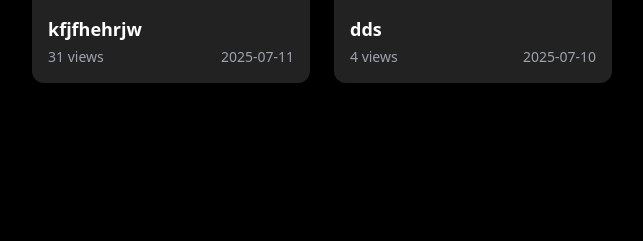
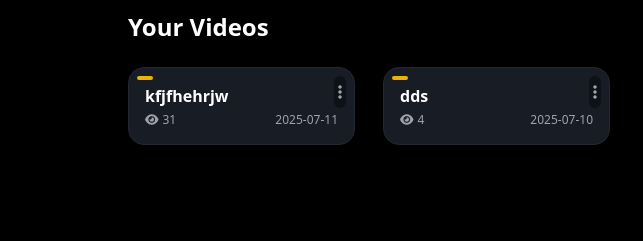
Before and after one commit to troll-abhaya/cupoftea, a Flask app: page /profile in a window 1280 px wide. Shown: the part 626-867 px from the top of the page, without its empty margins (16-659 px from the left). Before the commit the page ends 709 px from the top, so only its background shows below. Run offline with Flask 3, Linux system fonts and the light colour scheme; the visitor is signed in with stand-in values (Sample User, id 1); data comes from the database, SQL or seed files in the repository; both versions use the stored data as it was after the commit; data that the repository does not hold is empty; some libraries are stand-ins or nearby versions; grey boxes are pictures that could not be loaded.

Commit message:
changes in files

```diff
--- a/app.py
+++ b/app.py
@@ -5,11 +5,17 @@
 from werkzeug.utils import secure_filename
 from werkzeug.security import generate_password_hash, check_password_hash
 from datetime import datetime
-# Import user_stats from the correct location
+
+# Import custom modules
 sys.path.append(os.path.dirname(os.path.abspath(__file__)))
 from user_stats import get_user_stats
-import subprocess
 from generate_thumbnail import generate_thumbnail, generate_video_thumbnail
+from tenshi import Tenshi
+
+# Check if profile_route.py exists to import edit_profile_route
+from app.profile_route import edit_profile_route
+from app import get_db, close_db, init_db
+
 
 UPLOAD_FOLDER = 'static/videos'
 app = Flask(__name__)
@@ -20,46 +26,8 @@
 os.makedirs(UPLOAD_FOLDER, exist_ok=True)
 
 # ─── DATABASE SETUP ───────────────────────────────────────────
-def get_db():
-    db = getattr(g, '_database', None)
-    if db is None:
-        db = g._database = sqlite3.connect('database.db')
-        db.row_factory = sqlite3.Row
-    return db
 
-@app.teardown_appcontext
-def close_db(exception):
-    db = getattr(g, '_database', None)
-    if db is not None:
-        db.close()
 
-def init_db():
-    with app.app_context():
-        db = get_db()
-        cursor = db.cursor()
-        cursor.execute('''
-        CREATE TABLE IF NOT EXISTS users (
-            id INTEGER PRIMARY KEY AUTOINCREMENT,
-            username TEXT UNIQUE NOT NULL,
-            password TEXT NOT NULL,
-            created_at TIMESTAMP DEFAULT CURRENT_TIMESTAMP
-        )
-        ''')
-        cursor.execute('''
-        CREATE TABLE IF NOT EXISTS videos (
-            id INTEGER PRIMARY KEY AUTOINCREMENT,
-            title TEXT NOT NULL,
-            filename TEXT NOT NULL,
-            description TEXT,
-            user_id INTEGER,
-            created_at TIMESTAMP DEFAULT CURRENT_TIMESTAMP,
-            views INTEGER DEFAULT 0,
-            FOREIGN KEY (user_id) REFERENCES users (id)
-        )
-        ''')
-        db.commit()
-
-# Add missing column if needed
 def add_views_column_if_missing():
     db = get_db()
     try:
@@ -83,6 +51,24 @@
     """).fetchall()
     return render_template('index.html', videos=videos)
 
+@app.route('/onlyfans-ai')
+def onlyfans_ai():
+    return render_template('ai/only-fans-nepal.html')
+
+@app.route('/user/<username>')
+def user_profile(username):
+    db = get_db()
+    user = db.execute("SELECT * FROM users WHERE username = ?", (username,)).fetchone()
+
+    if not user:
+        flash("User not found", "error")
+        return redirect(url_for('index'))
+
+    videos = db.execute("""SELECT * FROM videos WHERE user_id = ? ORDER BY created_at DESC""", (user['id'],)).fetchall()
+    stats = get_user_stats(user['id'])
+
+    return render_template('profile.html', username=user['username'], videos=videos, user=user, stats=stats)
+
 @app.route('/upload', methods=['GET', 'POST'])
 def upload():
     if 'user_id' not in session:
@@ -98,18 +84,17 @@
             filename = secure_filename(file.filename)
             file.save(os.path.join(app.config['UPLOAD_FOLDER'], filename))
 
-            # Generate thumbnail
+            # Generate thumbnails
             video_path = os.path.join(app.config['UPLOAD_FOLDER'], filename)
             thumbnail_dir = os.path.join('static', 'thumbnails')
             os.makedirs(thumbnail_dir, exist_ok=True)
             thumbnail_path = os.path.join(thumbnail_dir, f"{os.path.splitext(filename)[0]}.jpg")
             try:
                 generate_thumbnail(video_path, thumbnail_path)
-                # Generate video clip thumbnail
                 clip_path = os.path.join(thumbnail_dir, f"{os.path.splitext(filename)[0]}_clip.mp4")
                 generate_video_thumbnail(video_path, clip_path)
             except Exception as e:
-                flash(f'Video uploaded, but failed to generate thumbnail: {e}', 'error')
+                flash(f'Video uploaded, but thumbnail generation failed: {e}', 'error')
 
             db = get_db()
             db.execute(
@@ -128,12 +113,13 @@
 def watch(video_id):
     db = get_db()
     db.execute("UPDATE videos SET views = views + 1 WHERE id = ?", (video_id,))
+    db.commit()
+
     video = db.execute("""
         SELECT v.*, u.username as uploader
         FROM videos v LEFT JOIN users u ON v.user_id = u.id
         WHERE v.id = ?
     """, (video_id,)).fetchone()
-    db.commit()
 
     if not video:
         flash('Video not found', 'error')
@@ -188,6 +174,10 @@
 
     return render_template('profile.html', username=session['username'], videos=videos, user=user, stats=stats)
 
+@app.route('/profile/edit', methods=['GET', 'POST'])
+def profile_edit():
+    return edit_profile_route()
+
 @app.route('/signup', methods=['GET', 'POST'])
 def signup():
     if request.method == 'POST':
@@ -211,8 +201,7 @@
         cursor.execute("INSERT INTO users (username, password) VALUES (?, ?)", (username, hashed_password))
         db.commit()
 
-        user_id = cursor.lastrowid
-        session['user_id'] = user_id
+        session['user_id'] = cursor.lastrowid
         session['username'] = username
         flash('Account created successfully!', 'success')
         return redirect(url_for('index'))
@@ -241,9 +230,11 @@
 def how_to_earn():
     return render_template('how_to_earn.html')
 
+@app.errorhandler(404)
+def page_not_found(e):
+    return render_template('404.html'), 404
+
 # ─── MAIN ─────────────────────────────────────────────────────
 if __name__ == '__main__':
     init_db()
-    with app.app_context():
-        add_views_column_if_missing()
     app.run(debug=True)
--- a/requirements.txt
+++ b/requirements.txt
@@ -3,3 +3,4 @@
 Jinja2
 itsdangerous
 click
+sqlite3
--- a/templates/layout.html
+++ b/templates/layout.html
@@ -45,7 +45,7 @@
       height: 8px;
     }
     ::-webkit-scrollbar-track {
-      background: #111;
+      background: #000;
     }
     ::-webkit-scrollbar-thumb {
       background: #333;
@@ -65,12 +65,12 @@
   </style>
   <link rel="stylesheet" href="https://cdnjs.cloudflare.com/ajax/libs/font-awesome/6.4.2/css/all.min.css" />
 </head>
-<body class="bg-[#000] text-white">
+<body class="bg-black text-white">
   <div id="install-app-banner" style="display:none; position:fixed; bottom:24px; left:0; right:0; z-index:9999; justify-content:center; align-items:center;">
-    <div class="mx-auto max-w-xs bg-[#181818] border border-[#333] rounded-xl shadow-lg flex items-center p-4 gap-4">
+    <div class="mx-auto max-w-xs bg-black border border-[#333] rounded-xl shadow-lg flex items-center p-4 gap-4">
       <img src="/static/Nep-Hub.svg" alt="App Icon" class="w-10 h-10 rounded" />
       <div class="flex-1">
-        <div class="font-semibold text-white text-base">Install OnlyFans Nepal?</div>
+        <div class="font-semibold text-white text-base">Install this App?</div>
         <div class="text-xs text-gray-400">Get the full app experience on your device.</div>
       </div>
       <button onclick="installApp()" class="bg-blue-600 hover:bg-blue-700 text-white px-3 py-1 rounded-md font-medium text-sm">Install</button>
@@ -78,11 +78,11 @@
     </div>
   </div>
   <!-- Top Navbar/Header (mobile & desktop) -->
-  <header class="bg-gradient-to-r from-[#181818] via-[#222] to-[#181818] border-b border-[#333] sticky top-0 z-30 w-full flex items-center justify-between px-4 py-2 md:px-8 md:py-4 shadow-lg">
+  <header class="bg-black border-b border-[#333] sticky top-0 z-30 w-full flex items-center justify-between px-4 py-2 md:px-8 md:py-4 shadow-lg">
     <!-- Left: Logo -->
     <a href="/" class="flex items-center space-x-2">
       <img src="/static/logo.png" alt="Logo" class="w-10 h-10 md:w-14 md:h-14 rounded shadow-lg" />
-      <span class="text-2xl md:text-3xl font-extrabold bg-gradient-to-r from-blue-400 to-blue-700 bg-clip-text text-transparent hidden sm:inline">OnlyFans Nepal</span>
+      <!-- Removed OnlyFans Nepal text -->
     </a>
     <!-- Center: Search (desktop) -->
     <div class="hidden md:flex flex-1 max-w-2xl mx-8">
--- a/templates/profile.html
+++ b/templates/profile.html
@@ -1,53 +1,68 @@
 {% extends "layout.html" %}
 {% block title %}Profile - {{ username }}{% endblock %}
 {% block content %}
-<div class="container mx-auto px-4 py-8">
-  <!-- User Profile Header -->
-  <div class="bg-[#222] p-8 rounded-lg shadow-lg mb-8">
-    <div class="flex items-center gap-6">
-      <div class="w-24 h-24 bg-blue-600 rounded-full flex items-center justify-center text-3xl font-bold text-white">
+<div class="container mx-auto px-4 py-8 max-w-5xl">
+  <!-- Profile Banner -->
+  <div class="relative h-40 md:h-56 rounded-2xl mb-8 bg-gradient-to-r from-blue-900 via-black to-blue-900 flex items-end">
+    <img src="/static/Nep-Hub.svg" alt="Banner" class="absolute inset-0 w-full h-full object-cover opacity-20 pointer-events-none select-none" />
+    <div class="absolute inset-0 bg-gradient-to-t from-black/80 to-transparent"></div>
+    <!-- Edit Profile Button -->
+    <a href="/profile/edit" class="absolute right-8 bottom-6 bg-blue-600 hover:bg-blue-700 text-white px-5 py-2 rounded-lg font-medium shadow transition flex items-center gap-2 text-sm md:text-base z-50">
+      <i class="fas fa-user-edit"></i> Edit Profile
+    </a>
+  </div>
+  <!-- Profile Avatar (moved outside banner) -->
+  <div class="relative w-full">
+    <div class="absolute left-8 -mt-16 z-[99]" style="z-index:99;">
+      <div class="w-28 h-28 md:w-32 md:h-32 bg-blue-600 border-4 border-white rounded-full flex items-center justify-center text-4xl font-extrabold text-white shadow-lg">
         {{ username[0].upper() }}
       </div>
+    </div>
+  </div>
+  <!-- User Info & Stats -->
+  <div class="bg-[#181c24] rounded-2xl shadow-xl px-8 pt-20 pb-8 relative mb-10">
+    <div class="flex flex-col md:flex-row md:items-center md:justify-between gap-6">
       <div>
-        <h1 class="text-3xl font-bold text-white mb-2">{{ username }}</h1>
-        <p class="text-gray-400">Member since {{ user.created_at.split(' ')[0] }}</p>
-        <div class="flex gap-6 mt-4 flex-wrap">
+        <h1 class="text-3xl md:text-4xl font-bold text-white mb-1">{{ username }}</h1>
+        <p class="text-gray-400 mb-2">Member since {{ user.created_at.split(' ')[0] }}</p>
+      </div>
+      <div class="flex gap-6 flex-wrap justify-start md:justify-end">
         <div class="text-center">
-            <div class="text-xl font-bold text-white">{{ stats.views }}</div>
+          <div class="text-xl font-bold text-white flex items-center justify-center gap-2"><i class="fas fa-eye text-blue-400"></i> {{ stats.views }}</div>
           <div class="text-xs text-gray-400">Total Views</div>
         </div>
         <div class="text-center">
-            <div class="text-xl font-bold text-white">{{ stats.likes }}</div>
+          <div class="text-xl font-bold text-white flex items-center justify-center gap-2"><i class="fas fa-thumbs-up text-pink-400"></i> {{ stats.likes }}</div>
           <div class="text-xs text-gray-400">Likes</div>
         </div>
         <div class="text-center">
-            <div class="text-xl font-bold text-white">{{ stats.followers }}</div>
+          <div class="text-xl font-bold text-white flex items-center justify-center gap-2"><i class="fas fa-users text-green-400"></i> {{ stats.followers }}</div>
           <div class="text-xs text-gray-400">Followers</div>
         </div>
         <div class="text-center">
-            <div class="text-xl font-bold text-white">{{ stats.following }}</div>
+          <div class="text-xl font-bold text-white flex items-center justify-center gap-2"><i class="fas fa-user-friends text-yellow-400"></i> {{ stats.following }}</div>
           <div class="text-xs text-gray-400">Following</div>
         </div>
         <div class="text-center">
-            <div class="text-xl font-bold text-white">{{ stats.subscribers }}</div>
+          <div class="text-xl font-bold text-white flex items-center justify-center gap-2"><i class="fas fa-star text-purple-400"></i> {{ stats.subscribers }}</div>
           <div class="text-xs text-gray-400">Subscribers</div>
         </div>
       </div>
     </div>
   </div>
-  </div>
-
   <!-- User's Videos -->
   <div class="mb-8">
     <h2 class="text-2xl font-bold text-white mb-6">Your Videos</h2>
-
     {% if videos %}
-    <div class="grid grid-cols-1 sm:grid-cols-2 md:grid-cols-3 lg:grid-cols-4 gap-6">
+    <div class="grid grid-cols-1 sm:grid-cols-2 md:grid-cols-3 lg:grid-cols-4 gap-7">
       {% for video in videos %}
-      <a href="/watch/{{ video.id }}" class="block bg-[#222] rounded-xl overflow-hidden hover:shadow-xl transition duration-300">
+      <div class="bg-[#181c24] rounded-2xl shadow-lg border border-[#23272f] overflow-hidden flex flex-col group hover:scale-105 hover:shadow-2xl transition duration-300 relative">
+        <!-- Video Thumbnail/Preview -->
+        <a href="/watch/{{ video.id }}" class="block">
+          <div class="aspect-w-16 aspect-h-9 bg-[#111] relative">
             <video
               src="/static/thumbnails/{{ video.filename.rsplit('.', 1)[0] }}_clip.mp4"
-          class="w-full h-48 object-cover rounded-t-xl bg-[#111]"
+              class="absolute inset-0 w-full h-full object-cover rounded-t-2xl bg-[#111] group-hover:opacity-80 transition"
               autoplay muted loop playsinline
               poster="/static/thumbnails/{{ video.filename.rsplit('.', 1)[0] }}.jpg"
               onerror="this.style.display='none'; this.nextElementSibling.style.display='block';"
@@ -55,18 +70,38 @@
             <img
               src="/static/thumbnails/{{ video.filename.rsplit('.', 1)[0] }}.jpg"
               alt="Thumbnail for {{ video.title }}"
-          class="w-full h-48 object-cover rounded-t-xl bg-[#111]"
+              class="absolute inset-0 w-full h-full object-cover rounded-t-2xl bg-[#111]"
               style="display:none;"
             />
-
-        <div class="p-4">
-          <h3 class="text-white font-semibold text-lg mb-1 truncate">{{ video.title }}</h3>
-          <div class="flex justify-between text-sm text-gray-400">
-            <span>{{ video.views }} views</span>
+            <!-- Privacy Badge -->
+            <span class="absolute top-2 left-2 px-2 py-0.5 rounded text-xs font-semibold
+              {% if video.privacy == 'public' %}bg-green-600 text-white
+              {% elif video.privacy == 'private' %}bg-red-600 text-white
+              {% else %}bg-yellow-500 text-black{% endif %}">
+              {{ video.privacy|capitalize }}
+            </span>
+            <!-- Menu Icon -->
+            <div class="absolute top-2 right-2 z-10">
+              <button onclick="this.nextElementSibling.classList.toggle('hidden')" class="text-gray-400 hover:text-white p-1 rounded-full bg-black/40 focus:outline-none"><i class="fas fa-ellipsis-v"></i></button>
+              <div class="hidden absolute right-0 mt-2 w-32 bg-[#23272f] rounded shadow-lg py-2 text-sm text-white">
+                <form action="/delete_video/{{ video.id }}" method="post" onsubmit="return confirm('Are you sure you want to delete this video?');">
+                  <button type="submit" class="w-full text-left px-4 py-2 hover:bg-red-600 hover:text-white rounded">Delete</button>
+                </form>
+              </div>
+            </div>
+          </div>
+        </a>
+        <!-- Card Content: 3 lines -->
+        <div class="flex-1 flex flex-col justify-between p-4 gap-1">
+          <a href="/watch/{{ video.id }}">
+            <h3 class="text-white font-semibold text-base mb-0 truncate">{{ video.title }}</h3>
+          </a>
+          <div class="flex items-center justify-between text-xs text-gray-400">
+            <span class="flex items-center gap-1"><i class="fas fa-eye"></i> {{ video.views }}</span>
             <span>{{ video.created_at.split(' ')[0] }}</span>
           </div>
         </div>
-      </a>
+      </div>
       {% endfor %}
     </div>
     {% else %}
```
Also changed, not shown: ai.py (added, +12 -0 lines), app/__init__.py (added, +40 -0 lines), app/ai.py (added, +14 -0 lines), app/profile_route.py (+16 -1 lines), init_db.py (+25 -2 lines), regenerate_thumbnails.py (deleted, +0 -23 lines), templates/404.html (added, +10 -0 lines), templates/edit_profile.html (added, +25 -0 lines), database.db. Lines whose indentation alone changed are shown as unchanged.
